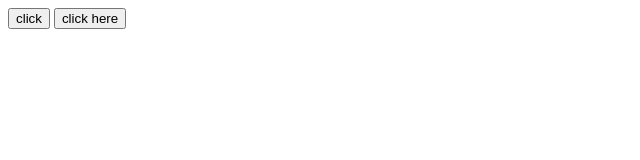
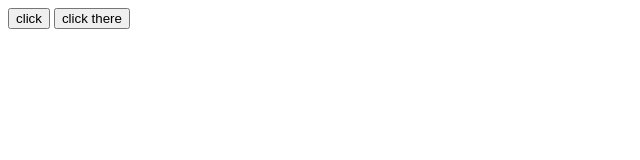
Before and after one commit to itzkarambir/test, a plain HTML site: page index.html in a window 1280 px wide. Shown: the full height of the page, 0-640 px from the left. Drawn offline with Linux system fonts and the light colour scheme.

Commit message:
added feature2

```diff
--- a/index.html
+++ b/index.html
@@ -8,7 +8,7 @@
 <body>
     <div class="main">
         <button>click</button>
-        <button>click here</button>
+        <button>click there</button>
     </div>
 </body>
 </html>
```
